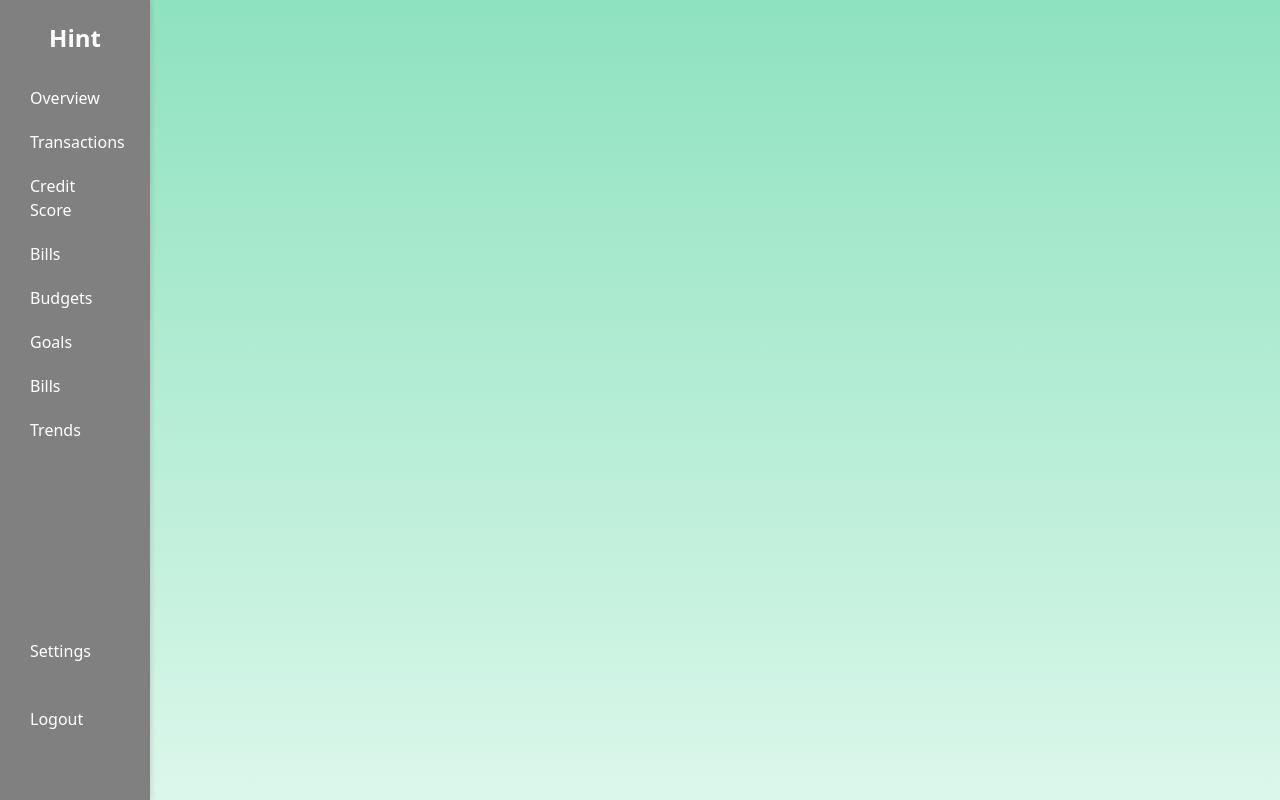
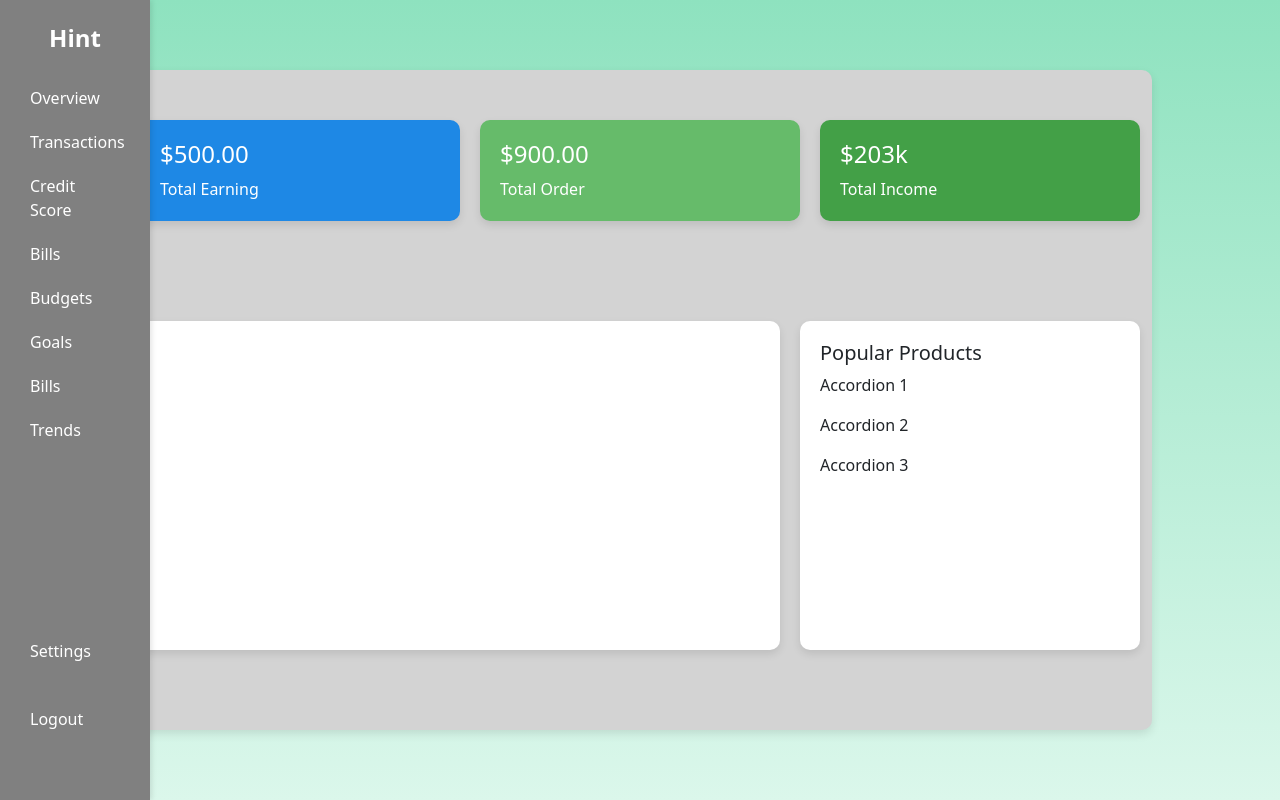
Before and after one commit to oceanchen011/Hint---Finance-Tracker, a React (Create React App) app in the folder frontend/: page /HomeScreen in a window 1280 px wide. Built offline with nearby package versions, Linux system fonts and the light colour scheme.

Commit message:
working on homescreen UI

```diff
--- a/frontend/src/Components/HomeScreen/HomeScreen.jsx
+++ b/frontend/src/Components/HomeScreen/HomeScreen.jsx
@@ -1,16 +1,110 @@
-import './HomeScreen.css'
-import Sidebar from '../Sidebar/Sidebar'
+import './HomeScreen.css';
+import Sidebar from '../Sidebar/Sidebar';
+import Container from 'react-bootstrap/Container';
+import { Stack } from "react-bootstrap";
 
 const HomeScreen = () => {
+    return (
+        <div style={{ display: 'flex', flexDirection: 'row', margin: 0, padding: '0', height: '100vh' }}>
+            {/* Sidebar */}
+            <Sidebar />
 
-    return(
-        <div>
-            <Sidebar/>
-            <div className="accounts">
-                {/* Main content goes here */}
+            {/* Main Content */}
+            <div style={{ flex: 1, padding: '20px', display: 'flex', flexDirection: 'column', gap: '20px',
+            }}>
+                {/* Top Section */}
+                <Container style={{background: 'lightgrey', height: '90vh', width: '80vw'}}>
+                <div style={{ display: 'flex', justifyContent: 'space-between', gap: '20px', }}>
+                    <Container
+                        style={{
+                            flex: 1,
+                            backgroundColor: '#1E88E5',
+                            color: 'white',
+                            padding: '20px',
+                            borderRadius: '10px',
+                            boxShadow: '0px 4px 8px rgba(0, 0, 0, 0.1)',
+                            display: 'flex',
+                            flexDirection: 'column',
+                            justifyContent: 'space-between',
+                            width: '50vw'
+                        }}
+                    >
+                        <h4>$500.00</h4>
+                        <span>Total Earning</span>
+                    </Container>
+
+                    <Container
+                        style={{
+                            flex: 1,
+                            backgroundColor: '#66BB6A',
+                            color: 'white',
+                            padding: '20px',
+                            borderRadius: '10px',
+                            boxShadow: '0px 4px 8px rgba(0, 0, 0, 0.1)',
+                            display: 'flex',
+                            flexDirection: 'column',
+                            justifyContent: 'space-between',
+                        }}
+                    >
+                        <h4>$900.00</h4>
+                        <span>Total Order</span>
+                    </Container>
+
+                    <Container
+                        style={{
+                            flex: 1,
+                            backgroundColor: '#43A047',
+                            color: 'white',
+                            padding: '20px',
+                            borderRadius: '10px',
+                            boxShadow: '0px 4px 8px rgba(0, 0, 0, 0.1)',
+                            display: 'flex',
+                            flexDirection: 'column',
+                            justifyContent: 'space-between',
+                        }}
+                    >
+                        <h4>$203k</h4>
+                        <span>Total Income</span>
+                    </Container>
+                </div>
+
+                {/* Bottom Section */}
+                <div style={{ display: 'flex', gap: '20px', flex: 1 }}>
+                    {/* Large Left Container */}
+                    <Container
+                        style={{
+                            flex: 2,
+                            backgroundColor: 'white',
+                            borderRadius: '10px',
+                            boxShadow: '0px 4px 8px rgba(0, 0, 0, 0.1)',
+                            padding: '20px',
+                        }}
+                    >
+                        {/* Add your main content here */}
+                    </Container>
+
+                    {/* Right Side Section */}
+                    <Container
+                        style={{
+                            flex: 1,
+                            backgroundColor: 'white',
+                            borderRadius: '10px',
+                            boxShadow: '0px 4px 8px rgba(0, 0, 0, 0.1)',
+                            padding: '20px',
+                        }}
+                    >
+                        <h5>Popular Products</h5>
+                        <div>
+                            <p>Accordion 1</p>
+                            <p>Accordion 2</p>
+                            <p>Accordion 3</p>
+                        </div>
+                    </Container>
+                </div>
+                </Container>
             </div>
         </div>
-    )
-}
+    );
+};
 
-export default HomeScreen
+export default HomeScreen;
--- a/frontend/src/Components/Login/LoginSignup.jsx
+++ b/frontend/src/Components/Login/LoginSignup.jsx
@@ -5,6 +5,7 @@ import { MdOutlineEmail } from "react-icons/md";
 import { CgProfile } from "react-icons/cg";
 import { FaLock } from "react-icons/fa";
 import axios from 'axios';
+import { useNavigate } from 'react-router-dom'
 
 const LoginSignup = () => {
 
@@ -15,6 +16,7 @@ const LoginSignup = () => {
     const [password, setPassword] = useState('Testing123$')
     const [statusMessage, setStatusMessage] = useState("");
     const [inputs, setInputs] = useState({});
+    const navigate = useNavigate();
 
     const [values, setValues] = useState({
         name: 'oceanchen',
@@ -45,6 +47,7 @@ const LoginSignup = () => {
                 .catch(err => {
                     setStatusMessage("Failed to send data to the backend.");
                     console.error("Error:", err);
+                    navigate('/HomeScreen');
                 });
         } else {
             setStatusMessage("Please correct the errors before submitting.");
```
